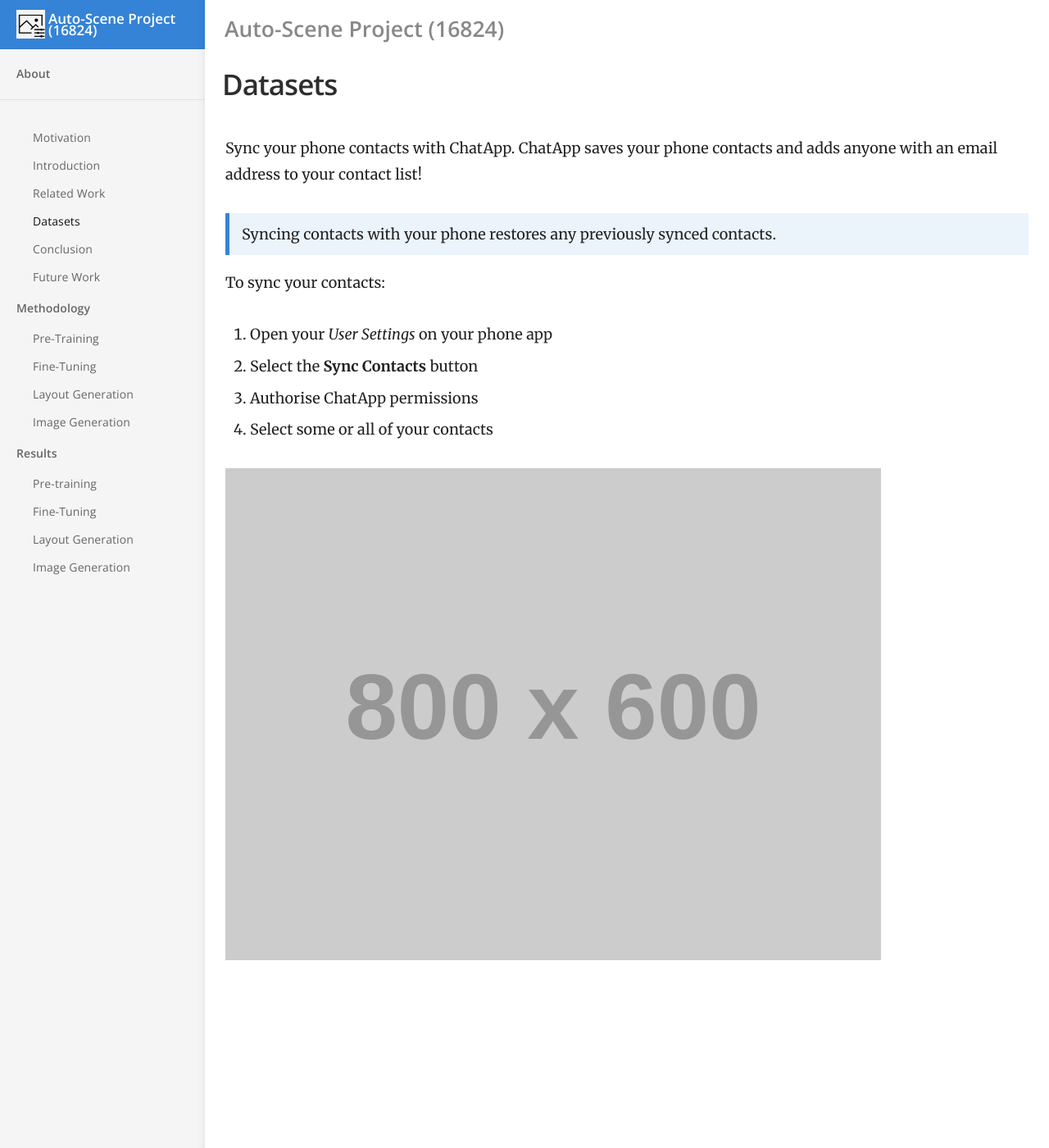
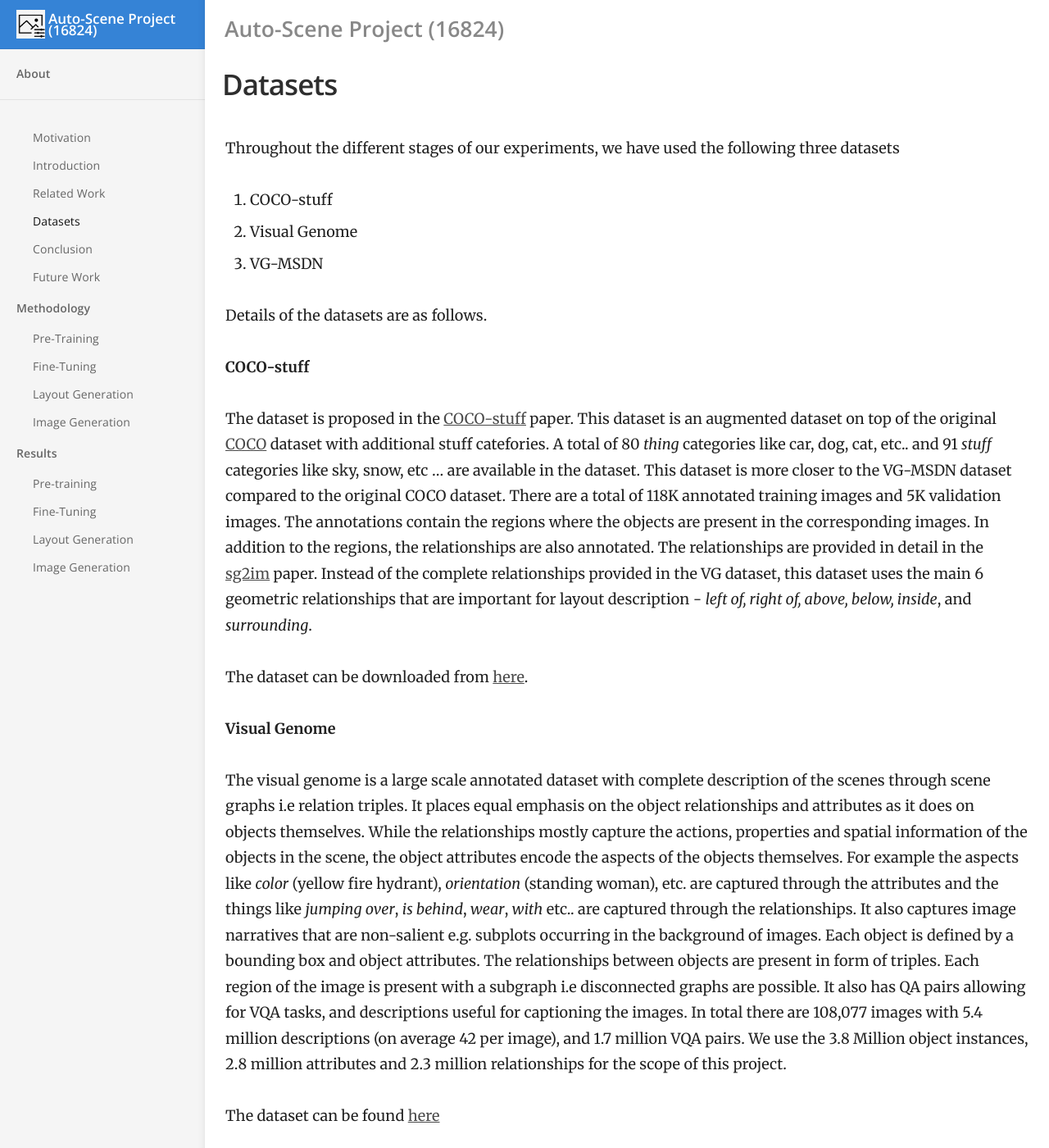
Before and after one commit to bhanu77prakash/scene-edit.github.io, a Jekyll site: the page built from _docs/Datasets.md, in a window 1280 px wide and 1400 px high. Shown: the whole window at 82% size. Built offline with Jekyll 4.4.1, drawn with Linux system fonts in a browser that asks for light colours; some of the changed text lies outside the part shown.

Commit message:
updated website

```diff
--- a/_docs/Datasets.md
+++ b/_docs/Datasets.md
@@ -4,15 +4,27 @@
 order: 3
 ---
 
-Sync your phone contacts with ChatApp. ChatApp saves your phone contacts and adds anyone with an email address to your contact list!
+Throughout the different stages of our experiments, we have used the following three datasets
+1. COCO-stuff
+2. Visual Genome
+3. VG-MSDN
 
-> Syncing contacts with your phone restores any previously synced contacts.
+Details of the datasets are as follows.
 
-To sync your contacts:
+**COCO-stuff**
 
-1. Open your *User Settings* on your phone app
-2. Select the **Sync Contacts** button
-3. Authorise ChatApp permissions
-4. Select some or all of your contacts
+The dataset is proposed in the [COCO-stuff](https://arxiv.org/pdf/1612.03716.pdf) paper. This dataset is an augmented dataset on top of the original [COCO](https://arxiv.org/pdf/1405.0312.pdf) dataset with additional stuff catefories. A total of 80 *thing* categories like car, dog, cat, etc.. and 91 *stuff* categories like sky, snow, etc ... are available in the dataset. This dataset is more closer to the VG-MSDN dataset compared to the original COCO dataset. There are a total of 118K annotated training images and 5K validation images. The annotations contain the regions where the objects are present in the corresponding images. In addition to the regions, the relationships are also annotated. The relationships are provided in detail in the [sg2im](https://arxiv.org/pdf/1804.01622.pdf) paper. Instead of the complete relationships provided in the VG dataset, this dataset uses the main 6 geometric relationships that are important for layout description - *left of, right of, above, below, inside*, and *surrounding*.
 
-![](//placehold.it/800x600)
+The dataset can be downloaded from [here](https://github.com/nightrome/cocostuff).
+
+**Visual Genome**
+
+The visual genome is a large scale annotated dataset with complete description of the scenes through scene graphs i.e relation triples. It places equal emphasis on the object relationships and attributes as it does on objects themselves. While the relationships mostly capture the actions, properties and spatial information of the objects in the scene, the object attributes encode the aspects of the objects themselves. For example the aspects like *color* (yellow fire hydrant), *orientation* (standing woman), etc. are captured through the attributes and the things like *jumping over*, *is behind*, *wear*, *with* etc.. are captured through the relationships. It also captures image narratives that are non-salient e.g. subplots occurring in the background of images. Each object is defined by a bounding box and object attributes. The relationships between objects are present in form of triples. Each region of the image is present with a subgraph i.e disconnected graphs are possible. It also has QA pairs allowing for VQA tasks, and descriptions useful for captioning the images. In total there are 108,077 images with 5.4 million descriptions (on average 42 per image), and 1.7 million VQA pairs. We use the 3.8 Million object instances, 2.8 million attributes and 2.3 million relationships for the scope of this project.
+
+The dataset can be found [here](https://visualgenome.org/)
+
+**VG-MSDN**
+
+The original Visual Genome dataset has a very large number of objects and relations. In total we found around 65K object types and 36K relation types in the dataset. While for pre-training task this is useful, for the layout and image generation tasks, learning over such huge space is very difficult. Therefore we use the VG-MSDN dataset which is a proper subset of the Visual Genome dataset. The dataset is proposed in the [Factorizable Net](https://arxiv.org/pdf/1806.11538.pdf) paper. The datset consisits of more than 46K training images and 10K test images. The 46,164 images constists of a total of 507,296 triples and the test 10K images consists of 111,396 triples. The number of objects in both the splits is 150 and the number of different types of relations is set to 50. The objects and the relations are the most frequently occurring classes in the original VG dataset. We use this dataset for finetuning of scene graph autocompletion, layout generation and image generation tasks.
+
+The dataset can be downloaded from [here](https://drive.google.com/file/d/1WjetLwwH3CptxACrXnc1NCcccWUVDO76/view).
```
Also changed, not shown: _docs/Methodology/Fine-tuning.md (+2 -2 lines), _docs/Methodology/Pre-training.md (+1 -0 lines), _docs/Results/Fine-Tuning.md (+8 -1 lines).
